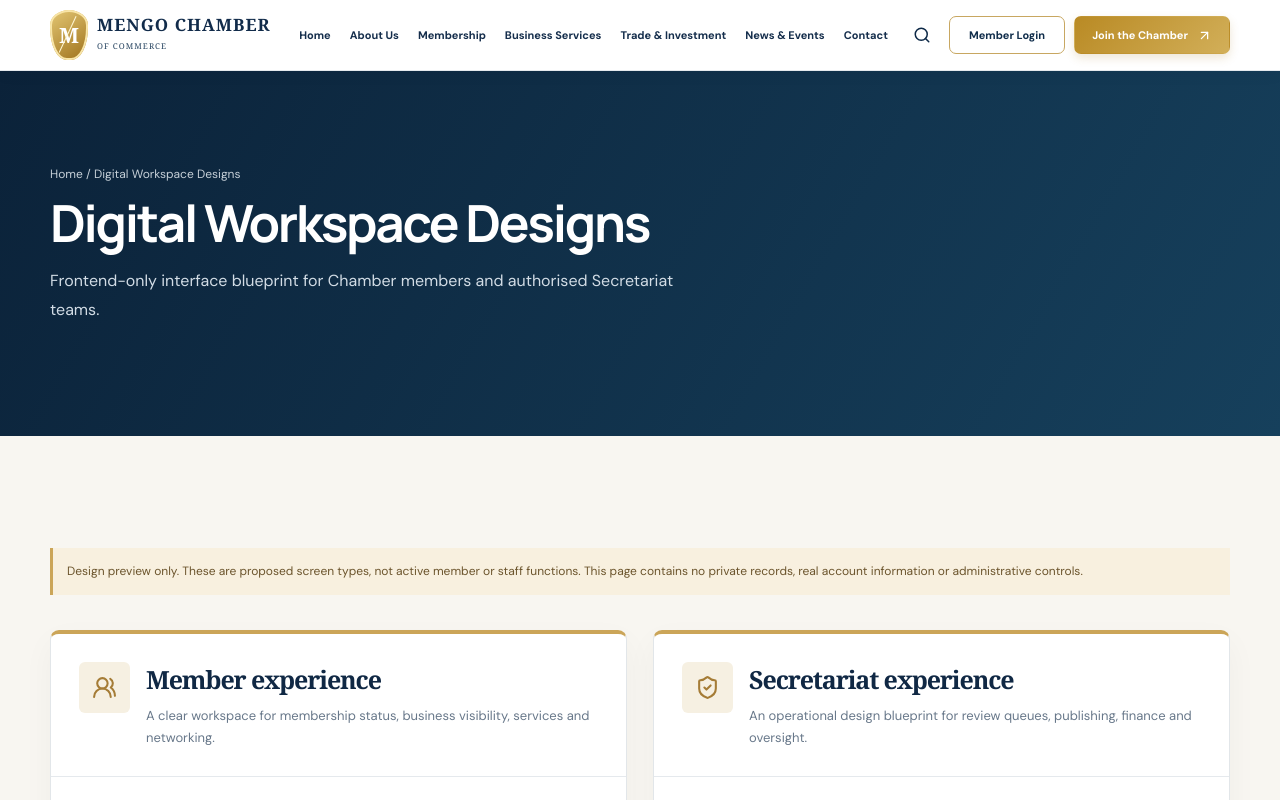
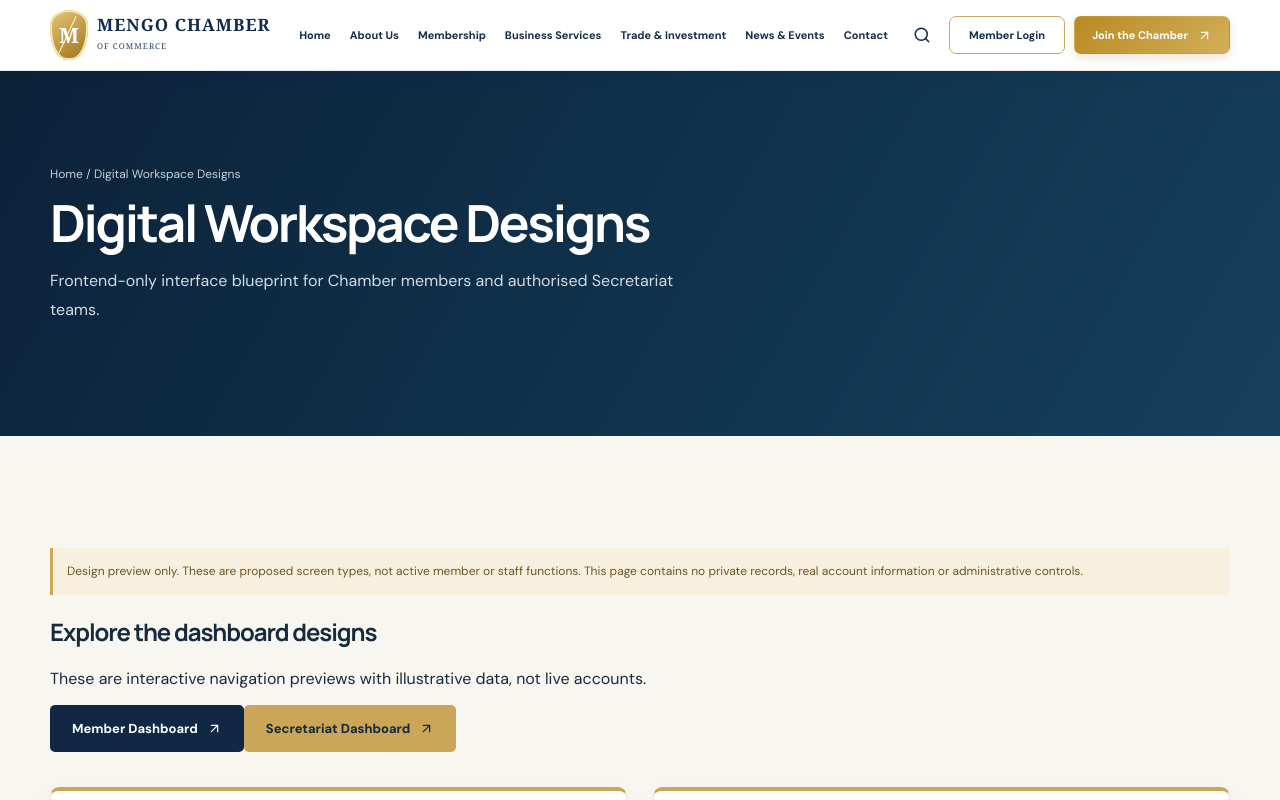
Before and after one commit to watumwa/mengo, a Next.js app: page /portal-preview in a window 1280 px wide. Shown: the top 800 px of the page. Built offline with nearby package versions, Linux system fonts and the light colour scheme.

Commit message:
Frontend: link complete member and Secretariat dashboard previews

```diff
--- a/app/portal-preview/page.tsx
+++ b/app/portal-preview/page.tsx
@@ -13,7 +13,7 @@ export default function PortalPreview(){
    <PageHero title="Digital Workspace Designs" description="Frontend-only interface blueprint for Chamber members and authorised Secretariat teams."/>
    <section className="section cream"><div className="container">
      <p className="notice">Design preview only. These are proposed screen types, not active member or staff functions. This page contains no private records, real account information or administrative controls.</p>
-     <div className="portal-preview-grid">
+     <div className="portal-preview-launch"><h2>Explore the dashboard designs</h2><p>These are interactive navigation previews with illustrative data, not live accounts.</p><div><Link className="btn navy" href="/portal-preview/member">Member Dashboard <ArrowUpRight size={15}/></Link><Link className="btn gold" href="/portal-preview/secretariat">Secretariat Dashboard <ArrowUpRight size={15}/></Link></div></div><div className="portal-preview-grid">
        {cards.map(({title,icon:Icon,description,items})=><article className="portal-preview-card" key={title}>
          <div className="portal-preview-head"><span className="serviceicon"><Icon size={25}/></span><div><h2>{title}</h2><p>{description}</p></div></div>
          <div className="portal-preview-list">{items.map((item,index)=><div key={item}><span>{String(index+1).padStart(2,"0")}</span><strong>{item}</strong></div>)}</div>
```
